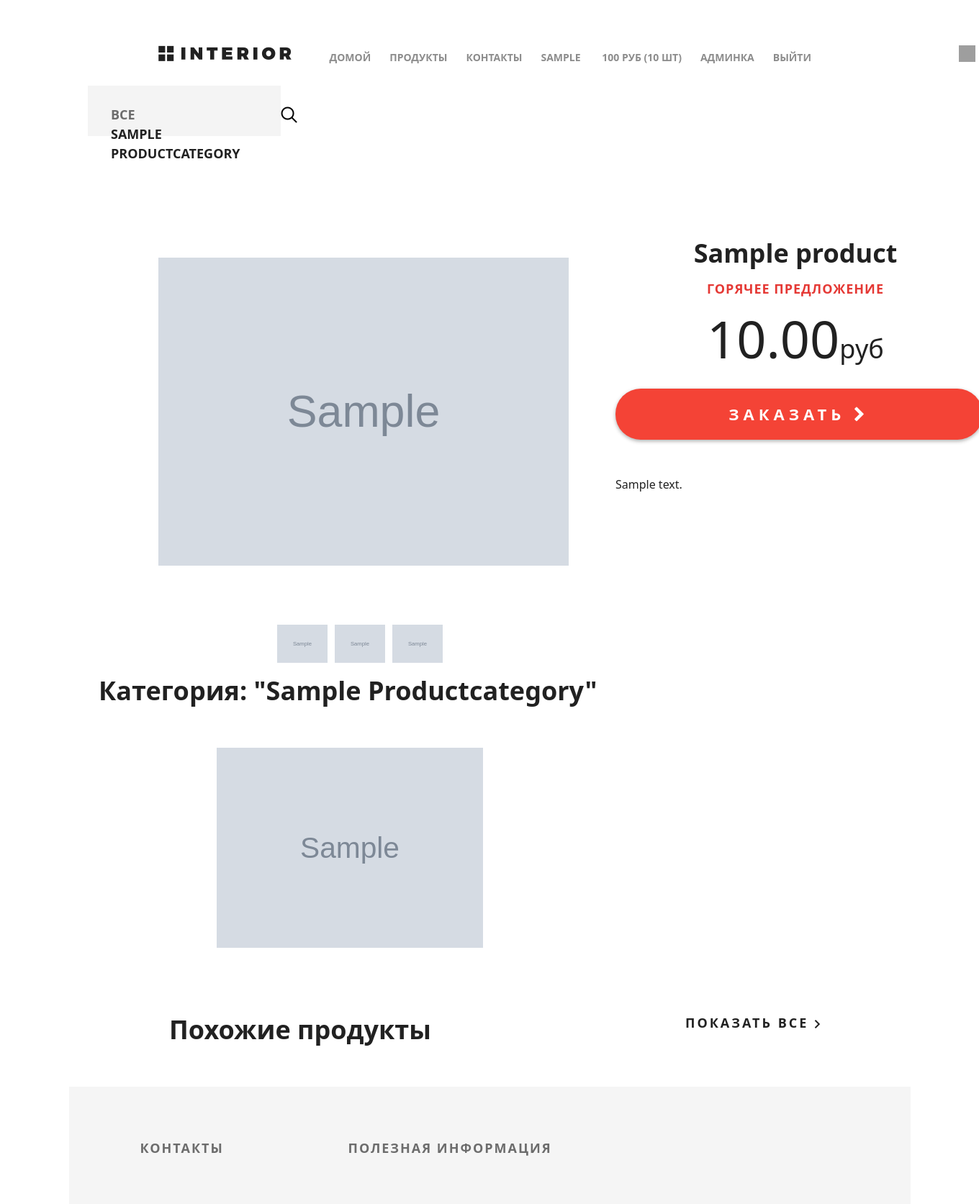
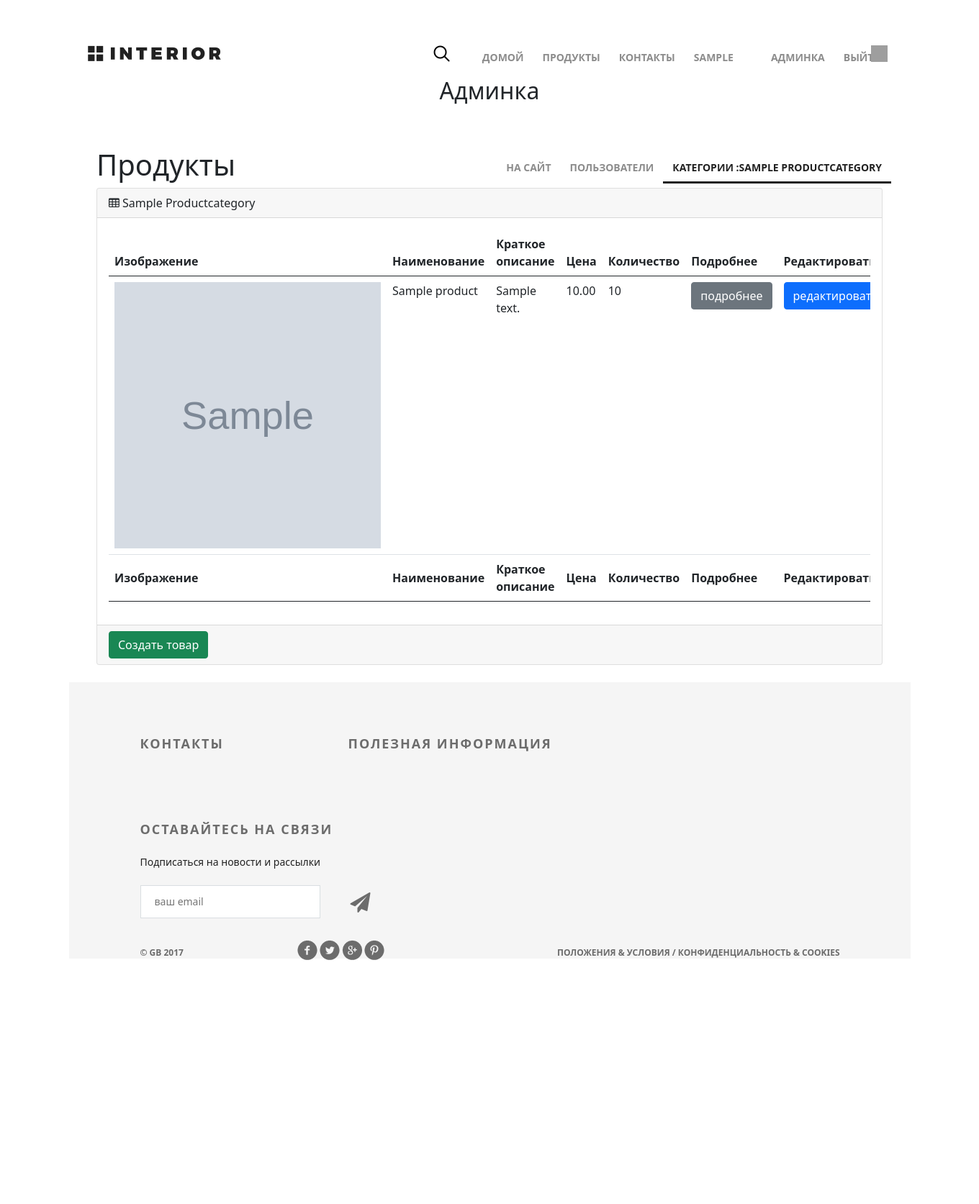
Before and after one commit to yarskii/741, a Django app: page /admin_staff/products/read/category/1/ in a window 1360 px wide. Shown: the top 1673 px of the page at 72% size. After the commit the page ends 1334 px from the top, so only its background shows below. Run offline with Django 3.2, Linux system fonts and the light colour scheme; a user stored in the database is signed in; tables that the repository leaves empty hold one stand-in row (values such as "Sample post"); grey boxes marked "Sample" are stand-in pictures; grey boxes are pictures that could not be loaded.

Commit message:
add lesson_7

```diff
--- a/adminapp/templates/adminapp/products.html
+++ b/adminapp/templates/adminapp/products.html
@@ -2,48 +2,76 @@
 {% load static %}
 
 {% block content %}
-  <div class="products_list">
-    <button class="new_product">
-      <a href="{% url 'admin_staff:product_create' category.pk %}">
-        новый продукт
-      </a>
-    </button>
-
-    {% for object in objects %}
-      <div class="product_record">
-        <img
-          src="/media/{{object.image|default:'products_images/default.jpg'}}"
-          alt="{{ object.name }}">
-        <div class="product_name">
-          {{ object.name|title }}
+<main>
+    <div class="container-fluid">
+        <h1 class="mt-4">Продукты</h1>
+        <div class="card mb-4">
+            <div class="card-header">
+                <i class="fa fa-table mr-1"></i>
+                {{ category.name|title }}
+            </div>
+            <div class="card-body">
+                <div class="table-responsive">
+                    <table class="table table-hover" id="dataTable" width="100%" cellspacing="0">
+                        <thead>
+                        <tr>
+                            <th>Изображение</th>
+                            <th>Наименование</th>
+                            <th>Краткое описание</th>
+                            <th>Цена</th>
+                            <th>Количество</th>
+                            <th>Подробнее</th>
+                            <th>Редактировать</th>
+                            <th>Удалить</th>
+                        </tr>
+                        </thead>
+                        <tfoot>
+                        <tr>
+                            <th>Изображение</th>
+                            <th>Наименование</th>
+                            <th>Краткое описание</th>
+                            <th>Цена</th>
+                            <th>Количество</th>
+                            <th>Подробнее</th>
+                            <th>Редактировать</th>
+                            <th>Удалить</th>
+                        </tr>
+                        </tfoot>
+                        <tbody>
+                        {% for product in objects %}
+                            <tr>
+                                <td><img src="/media/{{ product.image }}" style="width: 370px; height: 370px;"></td>
+                                <td>{{ product.name }}</td>
+                                <td>{{ product.short_desc }}</td>
+                                <td>{{ product.price }}</td>
+                                <td>{{ product.quantity }}</td>
+                                <td class="text-center">
+                                    <a href="{% url 'admin_staff:products' category.pk %}"><button class="btn btn-secondary">
+                                            подробнее</button>
+                                        </a>
+                                </td>
+                                <td class="text-center">
+                                    <a href="{% url 'admin_staff:category_update' category.pk %}"><button class="btn btn-primary">
+                                            редактировать</button>
+                                        </a>
+                                </td>
+                                <td class="text-center">
+                                    <a href="{% url 'admin_staff:category_delete' category.pk %}"><button class="btn btn-danger">
+                                            удалить</button>
+                                        </a>
+                                </td>
+                            </tr>
+                        {% endfor %}
+                        </tbody>
+                    </table>
+                </div>
+            </div>
+            <div class="card-footer">
+                <a href="{% url 'adminapp:product_create' category.pk %}">
+                    <button class="btn btn-success">Создать товар</button>
+                </a>
+            </div>
         </div>
-        <div class="product_actions">
-          <button>
-            <a href="{% url 'admin_staff:product_read' object.pk %}">
-              подробнее
-            </a>
-          </button>
-          <button>
-            <a href="{% url 'admin_staff:product_update' object.pk %}">
-              редактировать
-            </a>
-          </button>
-          <button>
-            <a href="{% url 'admin_staff:product_delete' object.pk %}">
-              удалить
-            </a>
-          </button>
-        </div>
-        <div class="summary">
-          <b>цена</b>
-          <p>{{ object.price }} руб</p>
-          <b>количество</b>
-          <p>{{ object.quantity }}</p>
-        </div>
-        <div class="product_desc">
-          {{ object.short_desc|title }}
-        </div>
-      </div>
-    {% endfor%}
-  </div>
+    </div>
+</main>
 {% endblock %}
--- a/adminapp/templates/adminapp/user_delete.html
+++ b/adminapp/templates/adminapp/user_delete.html
@@ -17,10 +17,8 @@
       {% csrf_token %}
       <input class="btn btn-danger" type="submit" value="удалить">
     </form>
-    <button class="btn btn-success">
-      <a href="{% url 'admin_staff:users' %}">
-        Отмена
+      <a href="{% url 'admin_staff:users' %}"><button class="btn btn-success">
+        Отмена</button>
       </a>
-    </button>
   </div>
 {% endblock %}
--- a/adminapp/urls.py
+++ b/adminapp/urls.py
@@ -1,8 +1,19 @@
-from adminapp.views import users, user_create, user_update, user_delete, category_create, categories, category_update, \
-    category_delete, product_create, product_read, product_update, product_delete
+from adminapp.views import (
+    users,
+    user_create,
+    user_update,
+    user_delete,
+    category_create,
+    categories,
+    category_update,
+    category_delete,
+    product_create,
+    product_read,
+    product_update,
+    product_delete,
+    products
+    )
 from django.urls import path
-
-from mainapp.views import products
 
 app_name = 'adminapp'
 
--- a/authapp/forms.py
+++ b/authapp/forms.py
@@ -18,7 +18,7 @@
 class ShopUserRegisterForm(UserCreationForm):
     class Meta:
         model = ShopUser
-        fields = ('username', 'first_name', 'last_name', 'password1', 'password2', 'email', 'age', 'avatar')
+        fields = ('username', 'first_name', 'password1', 'password2', 'email', 'age', 'avatar')
 
     def __init__(self, *args, **kwargs):
         super(ShopUserRegisterForm, self).__init__(*args, **kwargs)
@@ -37,7 +37,7 @@
 class ShopUserEditForm(UserChangeForm):
     class Meta:
         model = ShopUser
-        fields = ('username', 'first_name', 'last_name', 'email', 'age', 'avatar', 'password')
+        fields = ('username', 'first_name', 'email', 'age', 'avatar', 'password')
 
     def __init__(self, *args, **kwargs):
         super(ShopUserEditForm, self).__init__(*args, **kwargs)
```
